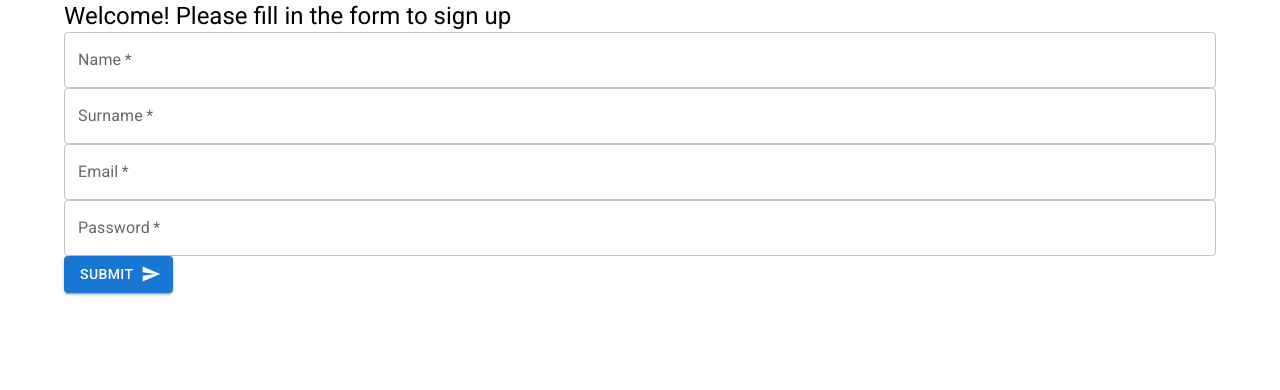
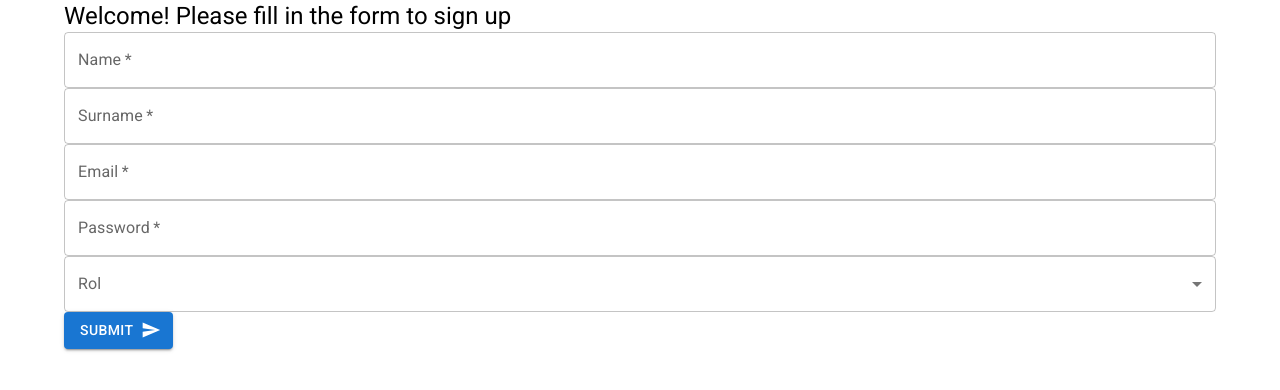
Before and after one commit to JulianBeta/Ciclo4_ProgramacionWeb, a React (Create React App) app in the folder frontend/: page / in a window 1280 px wide. Shown: the top 390 px of the page. Built offline with nearby package versions, Linux system fonts and the light colour scheme.

Commit message:
form almost done

```diff
--- a/frontend/src/components/SignUpForm.jsx
+++ b/frontend/src/components/SignUpForm.jsx
@@ -1,5 +1,14 @@
 import SendIcon from '@mui/icons-material/Send';
-import { Button, Container, TextField, Typography } from '@mui/material';
+import {
+  Button,
+  Container,
+  FormControl,
+  InputLabel,
+  MenuItem,
+  Select,
+  TextField,
+  Typography,
+} from '@mui/material';
 import { Box } from '@mui/system';
 import { useState } from 'react';
 
@@ -8,6 +17,8 @@ const SignUpForm = () => {
   const [surname, setSurname] = useState('');
   const [email, setEmail] = useState('');
   const [password, setPassword] = useState('');
+  const [rol, setRol] = useState('');
+  const options = ['Student', 'Leader', 'Teacher'];
 
   const clearForm = () => {
     setName('');
@@ -19,7 +30,7 @@ const SignUpForm = () => {
   const handleSubmit = (e) => {
     e.preventDefault();
     // fetch POST
-    console.log('submitted', name, surname, email, password);
+    console.log('submitted', name, surname, email, password, rol);
     clearForm();
   };
   return (
@@ -69,6 +80,22 @@ const SignUpForm = () => {
               required
             />
             {/* select */}
+            <FormControl fullWidth>
+              <InputLabel id='select-label'>Rol</InputLabel>
+              <Select
+                labelId='select-label'
+                id='rol'
+                value={rol}
+                label='Rol'
+                onChange={(e) => setRol(e.target.value)}
+              >
+                {options.map((option) => (
+                  <MenuItem key={option} value={option}>
+                    {option}
+                  </MenuItem>
+                ))}
+              </Select>
+            </FormControl>
             <Button variant='contained' endIcon={<SendIcon />} type='submit'>
               Submit
             </Button>
```
